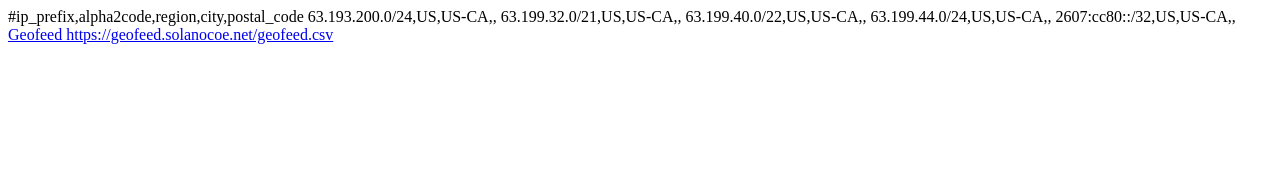
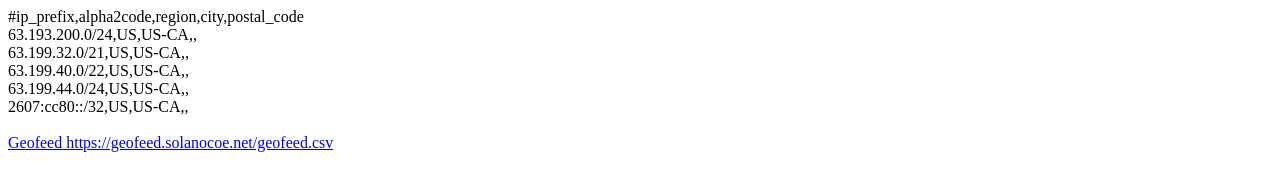
Before and after one commit to 0x7a6d73636f65/geofeed, a plain HTML site: page index.html in a window 1280 px wide. Drawn offline with Linux system fonts and the light colour scheme.

Commit message:
Update index.html

```diff
--- a/index.html
+++ b/index.html
@@ -6,13 +6,13 @@
     <title>SCOE Geofeed</title>
 </head>
 <body>
-    #ip_prefix,alpha2code,region,city,postal_code
-    63.193.200.0/24,US,US-CA,,
-    63.199.32.0/21,US,US-CA,,
-    63.199.40.0/22,US,US-CA,,
-    63.199.44.0/24,US,US-CA,,
-    2607:cc80::/32,US,US-CA,,
-
+    #ip_prefix,alpha2code,region,city,postal_code<br>
+    63.193.200.0/24,US,US-CA,,<br>
+    63.199.32.0/21,US,US-CA,,<br>
+    63.199.40.0/22,US,US-CA,,<br>
+    63.199.44.0/24,US,US-CA,,<br>
+    2607:cc80::/32,US,US-CA,,<br>
+    <br>
     <a href="./geofeed.csv">Geofeed https://geofeed.solanocoe.net/geofeed.csv</a>
 </body>
 </html>
```
